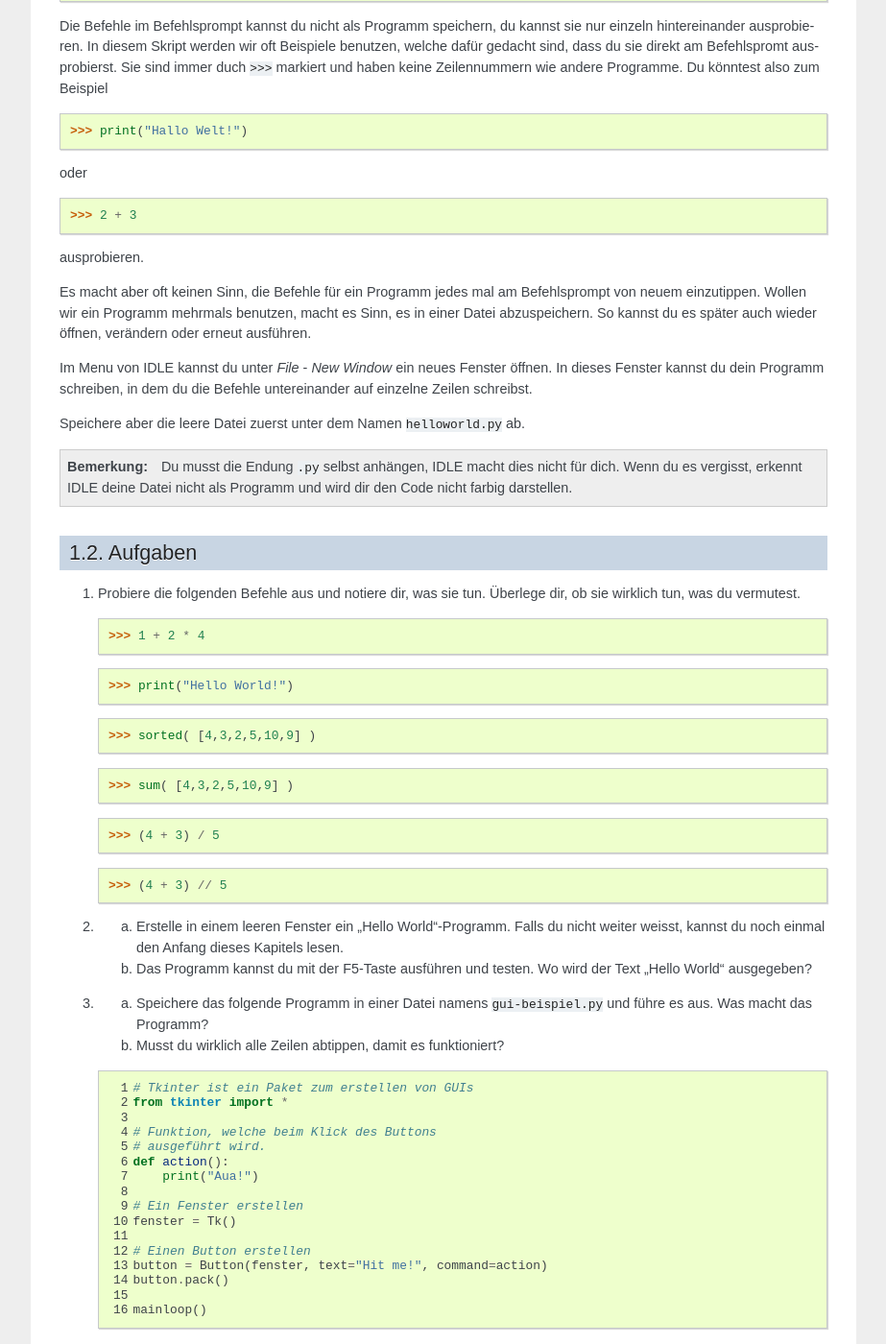
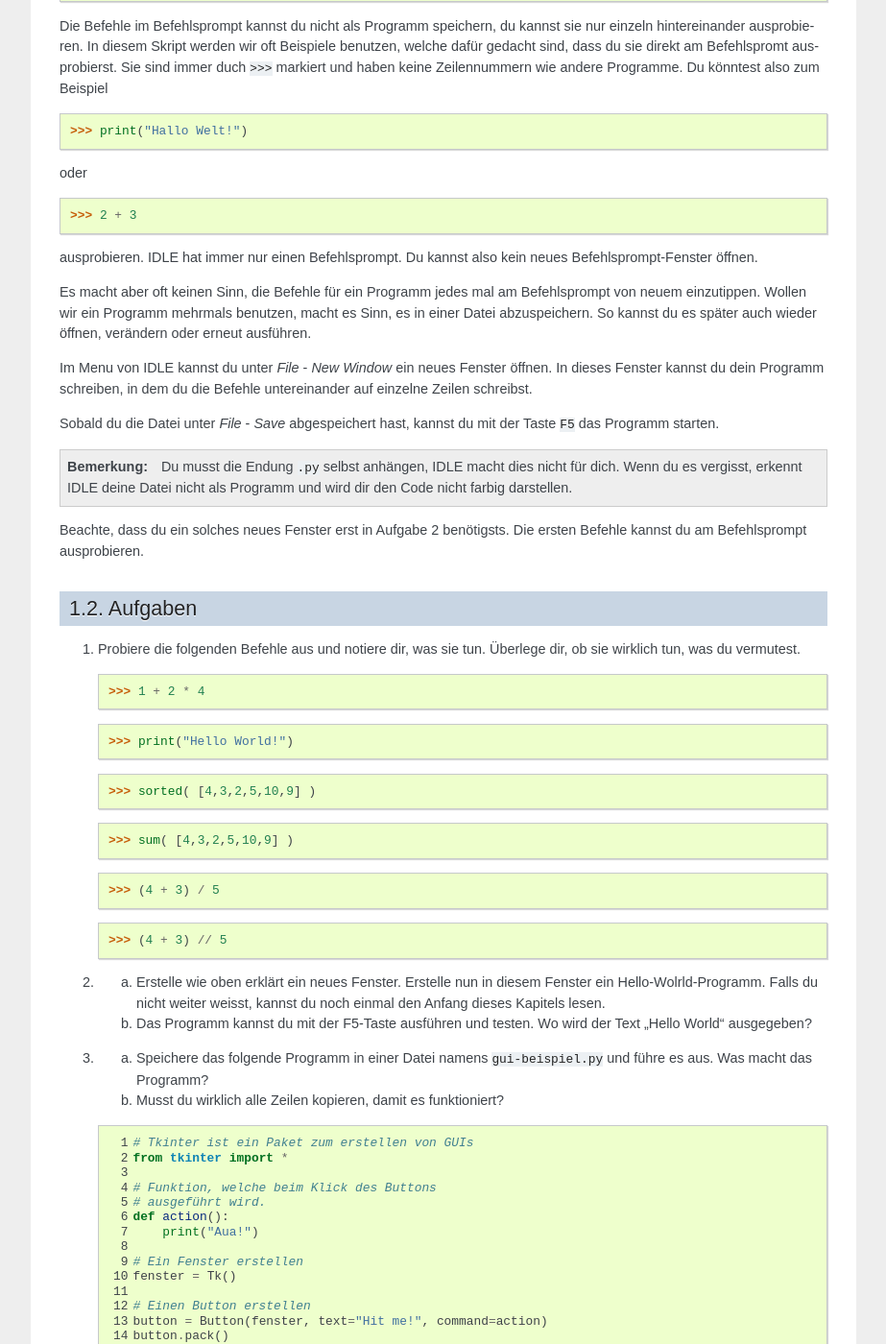
Before and after one commit to hb9hnt/pythonbuch, a Sphinx documentation site: the page built from source/einfuehrung.rst, in a window 1280 px wide and 1400 px high, scrolled down 1015 px. Shown: the whole window at 96% size, without its empty margins (198-1121 px from the left). Built offline with Sphinx 7.4.7, drawn with Linux system fonts in a browser that asks for light colours.

Commit message:
Kleine Anpassungen.

```diff
--- a/source/einfuehrung.rst
+++ b/source/einfuehrung.rst
@@ -75,7 +75,8 @@ oder
 
 >>> 2 + 3
 
-ausprobieren.
+ausprobieren. IDLE hat immer nur einen Befehlsprompt. Du kannst also kein neues
+Befehlsprompt-Fenster öffnen.
 
 Es macht aber oft keinen Sinn, die Befehle für ein Programm jedes mal am
 Befehlsprompt von neuem einzutippen. Wollen wir ein Programm mehrmals benutzen,
@@ -86,13 +87,15 @@ Im Menu von IDLE kannst du unter *File* - *New Window* ein neues Fenster
 öffnen. In dieses Fenster kannst du dein Programm schreiben, in dem du die
 Befehle untereinander auf einzelne Zeilen schreibst.
 
-Speichere aber die leere Datei zuerst unter dem Namen ``helloworld.py``
-ab.
+Sobald du die Datei unter *File* - *Save* abgespeichert hast, kannst du mit der
+Taste ``F5`` das Programm starten.
 
 .. note:: Du musst die Endung ``.py`` selbst anhängen, IDLE macht dies nicht für
 	  dich. Wenn du es vergisst, erkennt IDLE deine Datei nicht als Programm
 	  und wird dir den Code nicht farbig darstellen.
 
+Beachte, dass du ein solches neues Fenster erst in Aufgabe 2 benötigsts. Die
+ersten Befehle kannst du am Befehlsprompt ausprobieren.
 
 Aufgaben
 ========
@@ -113,16 +116,16 @@ Aufgaben
    >>> (4 + 3) // 5
 
 
-2. a) Erstelle in einem leeren Fenster ein "Hello World"-Programm. Falls du
-      nicht weiter weisst, kannst du noch einmal den Anfang dieses Kapitels
-      lesen.
+2. a) Erstelle wie oben erklärt ein neues Fenster. Erstelle nun in diesem
+      Fenster ein Hello-Wolrld-Programm. Falls du nicht weiter weisst, kannst du
+      noch einmal den Anfang dieses Kapitels lesen.
    b) Das Programm kannst du mit der F5-Taste ausführen und testen. Wo wird der
       Text "Hello World" ausgegeben?
 
 
 3. a) Speichere das folgende Programm in einer Datei namens ``gui-beispiel.py``
       und führe es aus. Was macht das Programm?
-   b) Musst du wirklich alle Zeilen abtippen, damit es funktioniert?
+   b) Musst du wirklich alle Zeilen kopieren, damit es funktioniert?
 
    .. literalinclude:: code/CanvasExample.py
       :linenos:
```
Also changed, not shown: TODO.org (+0 -8 lines), source/elemente.rst (+12 -2 lines).
